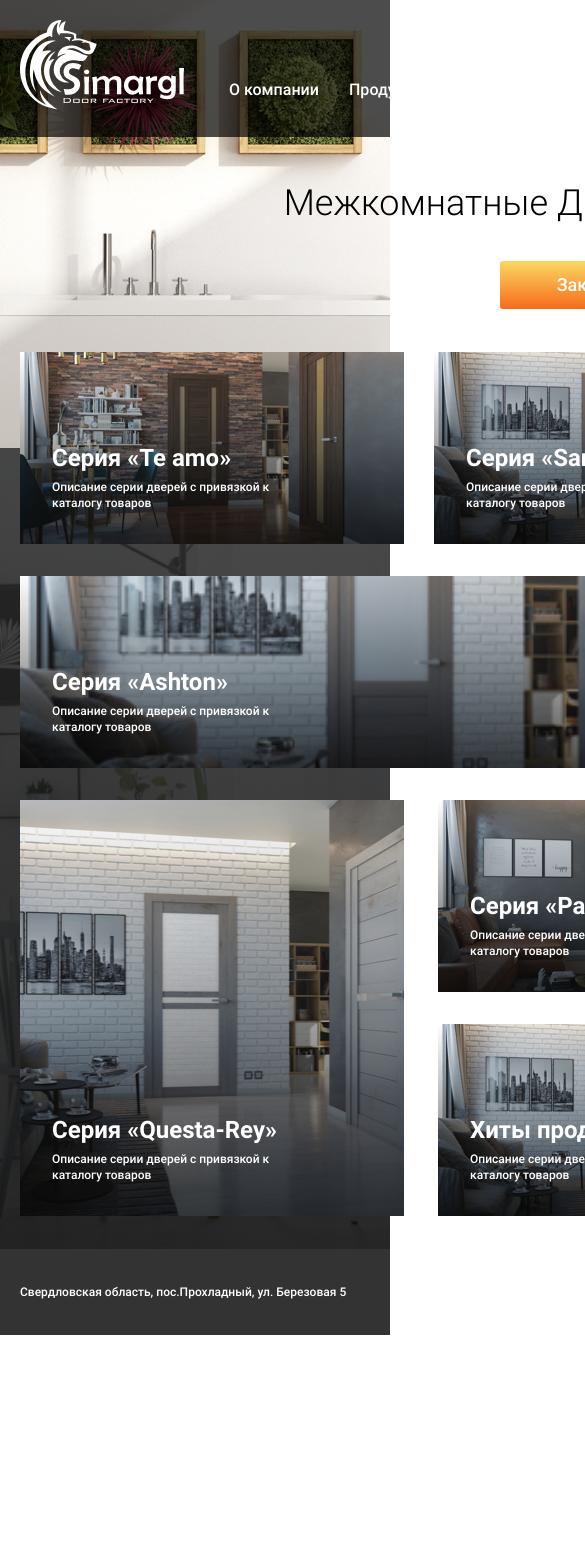
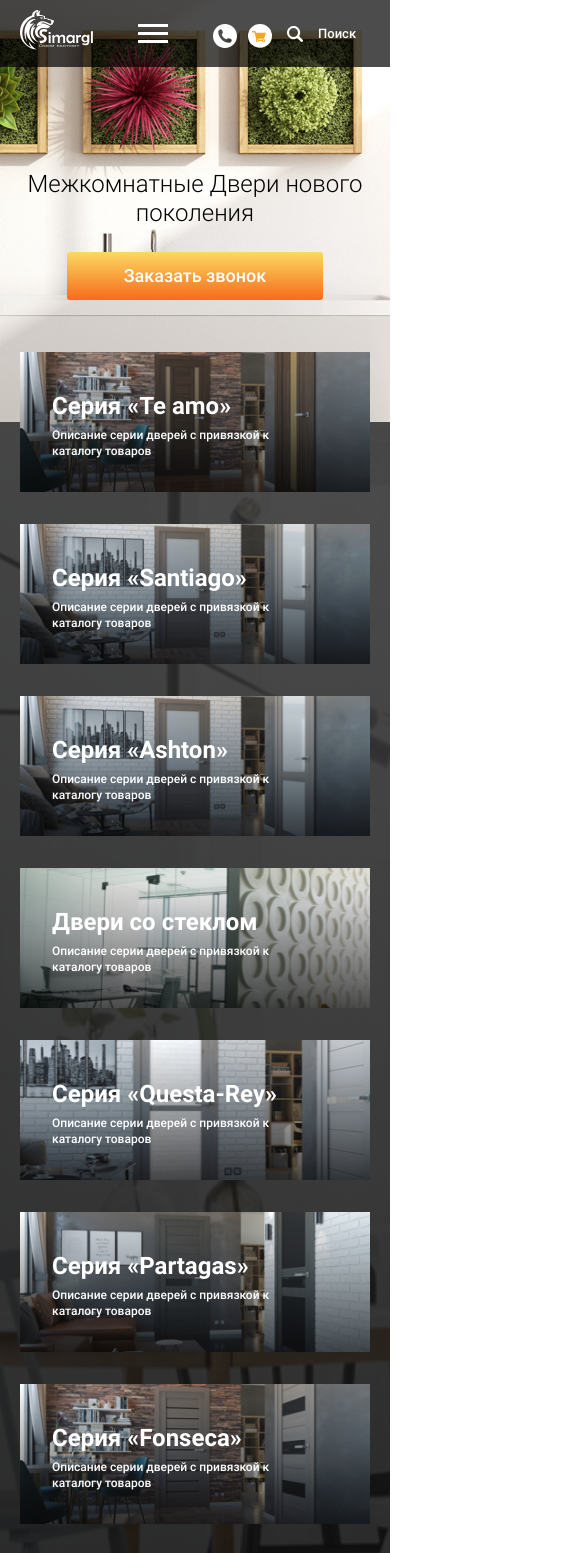
Before and after one commit to Verta-master/simargl, a website: page index.html in a window 390 px wide. Shown: the top 1553 px of the page, 585 px wide, since content can reach past the window. Before the commit the page ends 1335 px from the top, so only its background shows below. Drawn offline with nearby package versions, Linux system fonts and the light colour scheme; files that its build step writes are made by us from their sources; a web font is replaced by a local one.

Commit message:
Main page adaptive

```diff
--- a/index.html
+++ b/index.html
@@ -86,7 +86,7 @@
           </a>
         </div>
         <div class="gallery__block">
-          <a href="#" class="gallery__narrow">
+          <a href="#" class="gallery__narrow gallery__narrow--right">
             <img src="img/5.jpg" alt="Серия «Questa-Rey»" width="384" height="416">
             <div class="gallery__overlay">
               <p class="gallery__title">Серия «Questa-Rey»</p>
--- a/less/blocks/gallery.less
+++ b/less/blocks/gallery.less
@@ -20,6 +20,7 @@
   position: relative;
   width: 384px;
   height: 192px;
+  margin-bottom: 32px;
   overflow: hidden;
   display: flex;
   justify-content: center;
@@ -28,6 +29,7 @@
   img {
     display: block;
     min-width: 100%;
+    transition: ease-out 0.3s;
   }
 
   &--wide {
@@ -52,6 +54,7 @@
   img {
     display: block;
     min-width: 100%;
+    transition: ease-out 0.3s;
   }
 }
 
@@ -85,6 +88,7 @@
   font-size: 24px;
   font-weight: 700;
   line-height: 1;
+  transition: ease-out 0.3s;
 }
 
 .gallery__info {
@@ -94,3 +98,18 @@
   font-weight: 500;
   line-height: 1.33;
 }
+
+.gallery__photo,
+.gallery__narrow {
+  &:hover,
+  &:active {
+    img {
+      transform: scale(1.1);
+      transition: ease-out 0.3s;
+    }
+    .gallery__title {
+      font-size: 26px;
+      transition: ease-out 0.3s;
+    }
+  }
+}
--- /dev/null
+++ b/less/blocks/media.less
@@ -0,0 +1,160 @@
+@media (max-width: 1255px) {
+  .wrapper {
+    width: 100%;
+  }
+  .header {
+    padding-top: 10px;
+    padding-bottom: 10px;
+  }
+  .header__user {
+    flex-direction: row;
+    justify-content: flex-end;
+    align-items: center;
+  }
+  .header__wrap {
+    align-items: center;
+  }
+  .logo img {
+    height: 40px;
+    width: auto;
+  }
+  .menu__btn {
+    display: block;
+    width: 30px;
+    height: 30px;
+    background-image: url(../img/icon-menu-ham.svg);
+    background-position: center;
+    background-repeat: no-repeat;
+  }
+  .menu__list {
+    display: none;
+    position: absolute;
+    top: 100%;
+    left: 0;
+    width: 100%;
+    padding-left: 20px;
+    padding-right: 20px;
+    padding-bottom: 10px;
+    background-color: rgba(0,0,0,0.7);
+  }
+  .menu__link {
+    display: block;
+    padding-top: 10px;
+    padding-bottom: 10px;
+    text-align: center;
+  }
+  .menu {
+    margin-bottom: 0;
+    margin-top: 0;
+  }
+  .search {
+    margin-top: 0;
+    margin-left: 24px;
+  }
+  .gallery__block {
+    display: block;
+    margin-left: auto;
+    margin-right: auto;
+    width: 798px;
+  }
+  .gallery__narrow {
+    float: left;
+    margin-top: 32px;
+    margin-bottom: 32px;
+
+    &--right {
+      margin-top: 0;
+      margin-left: 30px;
+    }
+  }
+}
+
+//----------------------------------
+@media (max-width: 1022px) {
+  .gallery__block {
+    width: 100%;
+  }
+  .gallery__wide {
+    width: 100%;
+  }
+  .gallery__photo {
+    width: 49%;
+    height: 175px;
+
+    &--wide {
+      width: 100%;
+    }
+  }
+  .gallery__narrow {
+    width: 47.5%;
+    height: 350px;
+  }
+  .footer__phone {
+    font-size: 14px;
+  }
+}
+
+//-----------------------------------
+@media (max-width: 766px) {
+  .search__input {
+    font-size: 13px;
+  }
+  .header__phone,
+  .header__cart {
+    font-size: 0;
+  }
+  .promo__title {
+    font-size: 24px;
+  }
+  .gallery__photo {
+    width: 100%;
+  }
+  .gallery__narrow {
+    float: none;
+    width: 100%;
+    height: 175px;
+    margin-top: 0;
+    margin-left: 0;
+  }
+  .gallery__wide {
+    height: auto;
+  }
+  .footer {
+    padding-top: 15px;
+    padding-bottom: 15px;
+  }
+  .footer__wrap {
+    flex-direction: column;
+  }
+}
+
+//------------------------
+@media (max-width: 480px) {
+  .header__phone,
+  .search,
+  .menu {
+    margin-left: 0;
+    margin-right: 0;
+  }
+  .gallery__narrow,
+  .gallery__photo {
+    height: 140px;
+  }
+  .gallery {
+    background-position: top 70px center;
+  }
+  .footer {
+    text-align: center;
+  }
+  .footer__user {
+    display: flex;
+    flex-direction: column;
+    justify-content: flex-start;
+    align-items: center;
+  }
+  .footer__phone {
+    margin-right: 0;
+    margin-bottom: 10px;
+    margin-top: 10px;
+  }
+}
--- a/less/style.less
+++ b/less/style.less
@@ -11,3 +11,4 @@
 @import "blocks/btn";
 @import "blocks/gallery";
 @import "blocks/footer";
+@import "blocks/media";
```
